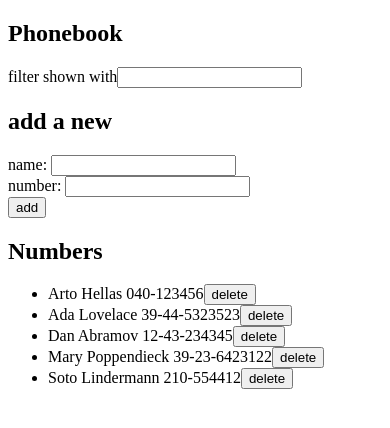
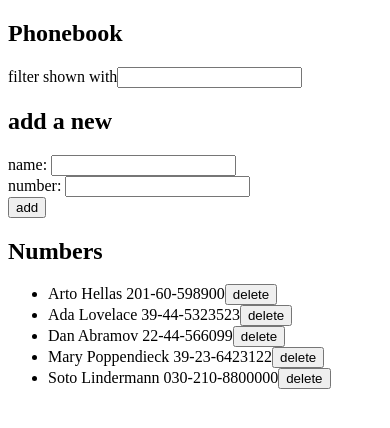
Before and after one commit to lone-ion/Full-stack-open-wandering, a React (Vite) app in the folder part2-exercise-Phonebook/: page / in a window 390 px wide. Shown: the top 428 px of the page. Built offline with nearby package versions, Linux system fonts and the light colour scheme; data requests are answered from the project's data file.

Commit message:
finish ex-2.15*: The Phonebook step10

```diff
--- a/part2-exercise-Phonebook/db.json
+++ b/part2-exercise-Phonebook/db.json
@@ -2,7 +2,7 @@
   "persons": [
     {
       "name": "Arto Hellas",
-      "number": "040-123456",
+      "number": "201-60-598900",
       "id": 1
     },
     {
@@ -12,7 +12,7 @@
     },
     {
       "name": "Dan Abramov",
-      "number": "12-43-234345",
+      "number": "22-44-566099",
       "id": 3
     },
     {
@@ -22,7 +22,7 @@
     },
     {
       "name": "Soto Lindermann",
-      "number": "210-554412",
+      "number": "030-210-8800000",
       "id": 6
     }
   ]
--- a/part2-exercise-Phonebook/src/App.jsx
+++ b/part2-exercise-Phonebook/src/App.jsx
@@ -32,7 +32,23 @@ const App = () => {
         setNewNumber('');
       });
     } else {
-      alert(`${newName} is already added to phonebook`);
+      if (
+        window.confirm(
+          `${newName} is already added to phonebook,replace the old number with a new one?`
+        )
+      );
+      const matchedNameaArrIndex = exists;
+      const objId = persons[matchedNameaArrIndex].id;
+      const changedPersonObject = { ...personObject, number: newNumber };
+      personService
+        .update(objId, changedPersonObject)
+        .then((returnedPerson) => {
+          setPersons(
+            persons.filter((obj) => obj.id !== objId).concat(returnedPerson)
+          );
+          setNewName('');
+          setNewNumber('');
+        });
     }
   };
 
```
